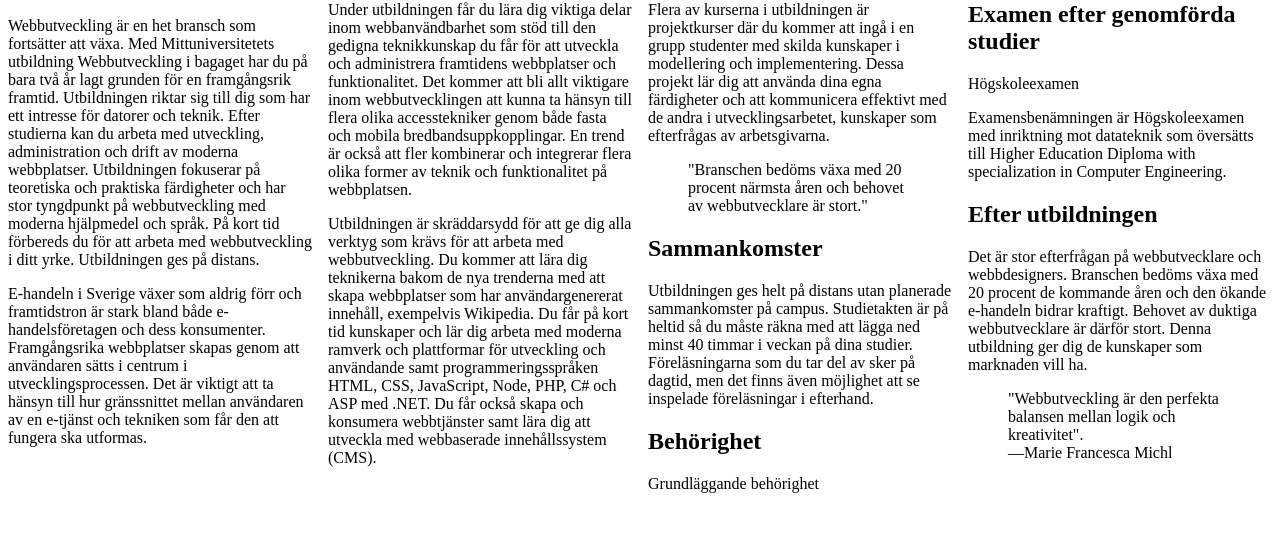
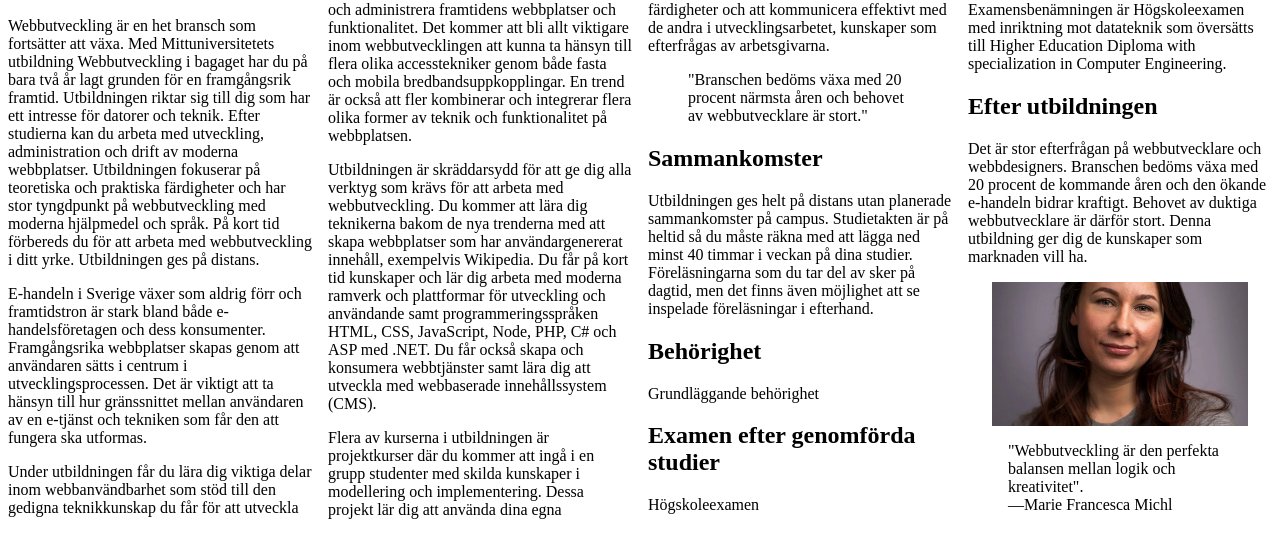
Before and after one commit to Ask-Leijonhufvud/dt068G_lab_2_ask_leijonhufvud, a plain HTML site: page index.html in a window 1280 px wide. Shown: the part 87-644 px from the top of the page. Drawn offline with Linux system fonts and the light colour scheme.

Commit message:
add image of marie

```diff
--- a/index.html
+++ b/index.html
@@ -4,7 +4,7 @@
     <meta charset="UTF-8" />
     <meta name="viewport" content="width=device-width, initial-scale=1.0" />
     <title>Webbutveckling</title>
-    <link href="./styles.css" rel="stylesheet">
+    <link href="./styles.css" rel="stylesheet" />
   </head>
   <body>
     <h1>Webbutveckling</h1>
@@ -81,8 +81,14 @@
       bidrar kraftigt. Behovet av duktiga webbutvecklare är därför stort. Denna
       utbildning ger dig de kunskaper som marknaden vill ha.
     </p>
-    <blockquote>
-      "Webbutveckling är den perfekta balansen mellan logik och kreativitet".<br>
+    <img
+      class="marie"
+      src="./assets/marie.jpg"
+      alt="Marie Francesca Michl, hon ler mot kameran"
+      width="256"
+    />
+    <blockquote class="marie">
+      "Webbutveckling är den perfekta balansen mellan logik och kreativitet".<br />
       &mdash;Marie Francesca Michl
     </blockquote>
   </body>
--- a/styles.css
+++ b/styles.css
@@ -7,3 +7,9 @@ h1 {
     column-span: all;
     text-align: center;
 }
+
+img.marie {
+    display: block;
+    margin-left: auto;
+    margin-right: auto;
+}
```
